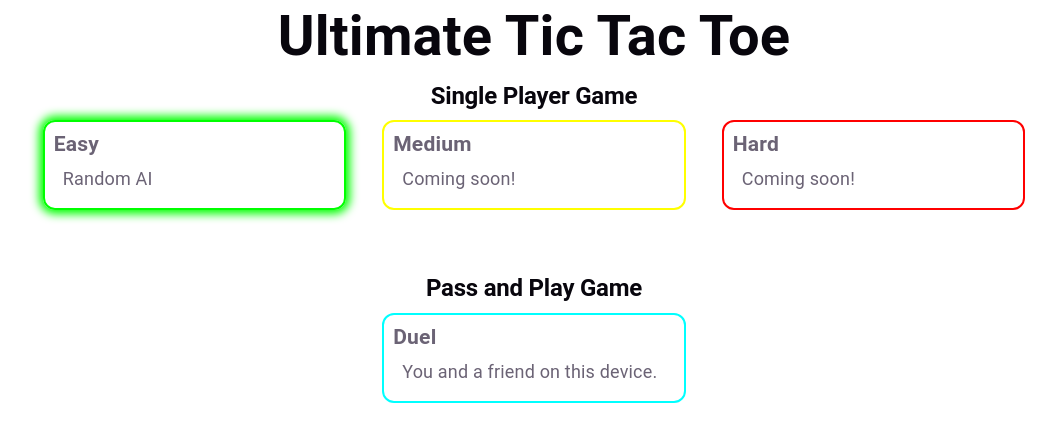
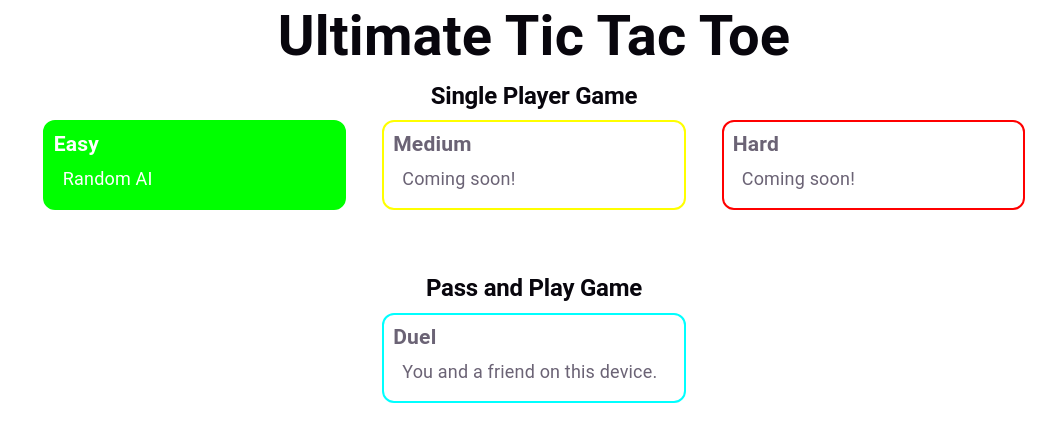
Before and after one commit to PaulHazelton/ReactTicTacToe, a React (Vite) app: page / in a window 1280 px wide. In both pictures the pointer is over the element 300 px from the left and 165 px from the top of the page. Shown: the top 442 px of the page, without its empty margins (106-1162 px from the left). Built offline with nearby package versions, Linux system fonts and the light colour scheme.

Commit message:
Changed glow for background color on cards

```diff
--- a/src/components/Card.css
+++ b/src/components/Card.css
@@ -16,8 +16,11 @@
 
 .card:hover {
 	transition: all ease-in-out 100ms;
-	-webkit-box-shadow: 0px 0px 10px 4px var(--card-color);
-	box-shadow: 0px 0px 10px 4px var(--card-color);
+
+	background-color: var(--card-color);
+	color: var(--bg)
+	/* -webkit-box-shadow: 0px 0px 10px 4px var(--card-color);
+	box-shadow: 0px 0px 10px 4px var(--card-color); */
 }
 
 .card-content {
```
